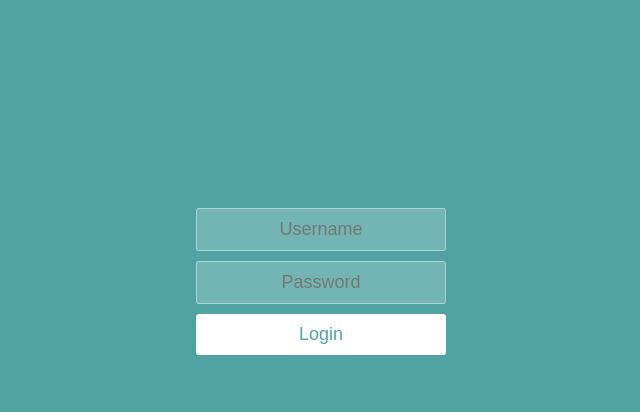
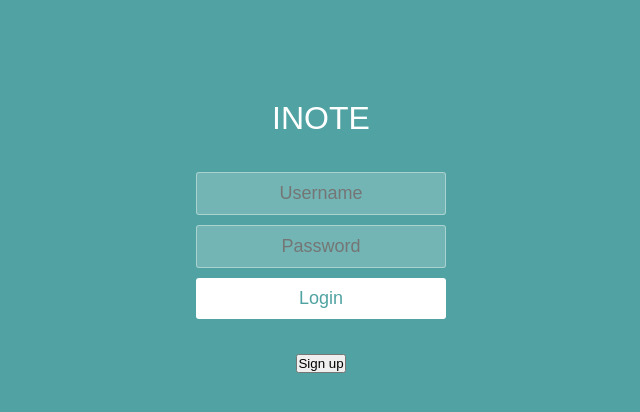
Before and after one commit to abdullahelwalid/iNote-frontend, a React (Create React App) app: page /login in a window 1280 px wide. Shown: the top 412 px of the page, without its empty margins (319-959 px from the left). Built offline with nearby package versions, Linux system fonts and the light colour scheme.

Commit message:
Home page

```diff
--- a/package.json
+++ b/package.json
@@ -8,7 +8,8 @@
     "@testing-library/user-event": "^13.5.0",
     "react": "^18.1.0",
     "react-dom": "^18.1.0",
-    "react-scripts": "^2.1.3",
+    "react-router-dom": "^6.3.0",
+    "react-scripts": "^5.0.1",
     "web-vitals": "^2.1.4"
   },
   "scripts": {
--- a/public/styles.css
+++ b/public/styles.css
@@ -15,9 +15,13 @@
     text-align: center;
   }
 
+  .title {
+    padding-top: 100px;
+  }
+
   .container {
-    margin: 10% auto;
-    padding: 80px 0;
+    margin: 15px auto;
+    padding: 20px 0;
     text-align: center;
   }
 
@@ -27,7 +31,7 @@
   }
 
   form {
-    margin-top: 15%;
+    margin-top: 10%;
     padding: 20px 0;
     position: relative;
   }
--- a/src/components/app.jsx
+++ b/src/components/app.jsx
@@ -1,12 +1,20 @@
 import React from "react";
-import Form from "./login";
+import { Routes, Route } from 'react-router-dom';
+
+import Home from "./home";
+import Form from "./login"
+import Signup from "./sign-up";
 
 
 function App() {
   return (
-    <dev>
-      <Form/>
-    </dev>
+    <div className="App">
+    <Routes>
+      <Route exact path="/" element={<Home/>}/>
+      <Route exact path="/login" element={<Form/>}/>
+      <Route exact path="/sign-up" element={<Signup/>}/>
+    </Routes>
+    </div>
   );
 };
 
--- /dev/null
+++ b/src/components/home.jsx
@@ -0,0 +1,11 @@
+import React from "react";
+
+function Home(){
+    return (
+        <dev>
+        <h1 className="title">Welcome to INOTE</h1>
+        </dev>
+    )
+}
+
+export default Home;
--- a/src/components/login.jsx
+++ b/src/components/login.jsx
@@ -1,12 +1,14 @@
 import React from "react";
 import Input from "./input";
-
+import { Link } from "react-router-dom";
 
 
 
 function Form(){
     return (
-            <form className="form" className="container">
+        <dev>
+            <a href="/" style={{textDecoration: 'none', color: "white"}}><h1 className="title">INOTE</h1></a>
+            <form className="form container">
                 <Input
                     type="text" placeholder="Username"
                 />
@@ -15,6 +17,13 @@ function Form(){
                 />
                 <button type="submit">Login</button>
             </form>
+
+            <Link to="/sign-up">
+                <button variant="outlined">
+                    Sign up
+                </button>
+            </Link>
+        </dev>
     );
 };
 
--- /dev/null
+++ b/src/components/sign-up.jsx
@@ -0,0 +1,9 @@
+import React from "react";
+
+function Signup(){
+    return (
+        <h1>Welcome to sign up page</h1>
+    );
+};
+
+export default Signup;
--- a/src/index.js
+++ b/src/index.js
@@ -1,8 +1,10 @@
 import React from 'react';
+import { BrowserRouter } from 'react-router-dom';
 import ReactDOM from 'react-dom/client';
 import App from './components/app';
 
-const root = ReactDOM.createRoot(document.getElementById('root'));
-root.render(
+ReactDOM.createRoot(document.getElementById('root')).render(
+  <BrowserRouter>
     <App />
+  </BrowserRouter>
 );
```
Also changed, not shown: 1 other file (tests, documents, lock files or other folders).
